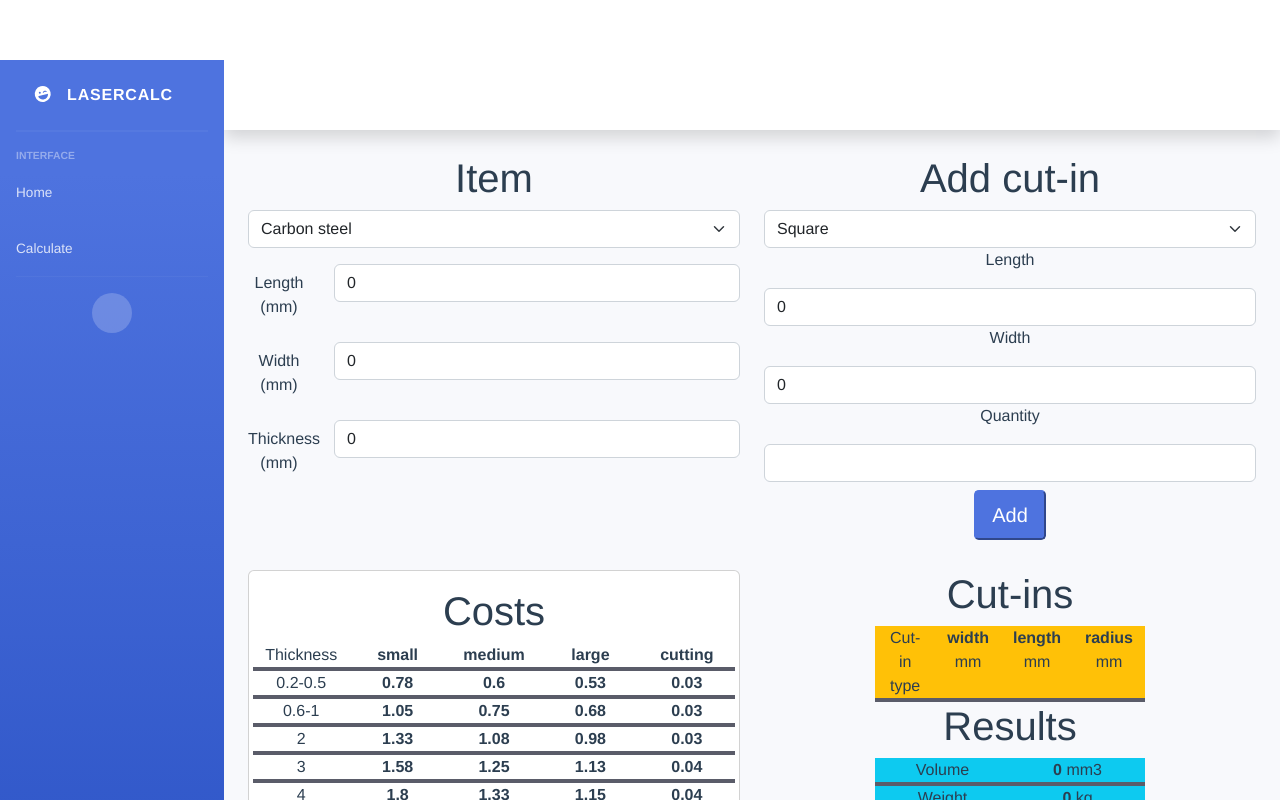
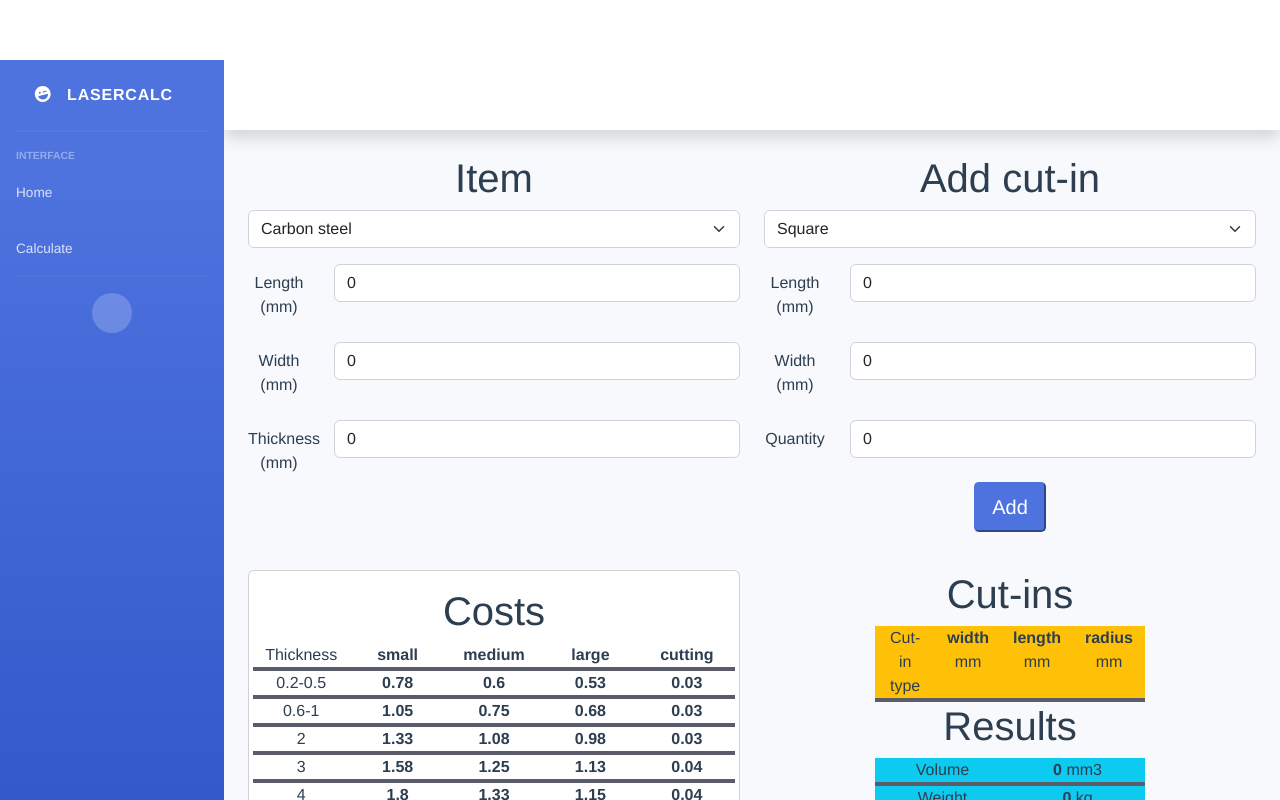
Before and after one commit to Pinusar/lasercalc, a Vue app: page /#/calc in a window 1280 px wide. Shown: the top 800 px of the page. Built offline with nearby package versions, Linux system fonts and the light colour scheme.

Commit message:
improve design for cut-ins input

```diff
--- a/src/components/LaserCalculation.vue
+++ b/src/components/LaserCalculation.vue
@@ -1,6 +1,8 @@
 <template>
   <div class="hello">
     <div class="row">
+
+<!--      ITEM-->
       <div class="col-6 mb-5">
         <h1>Item</h1>
 
@@ -35,6 +37,7 @@
         <br>
       </div>
 
+<!--      CUT-INS-->
       <div class="col-6">
         <h1>Add cut-in</h1>
         <select v-model="cutInType" class="form-select">
@@ -42,18 +45,34 @@
           <option>Square</option>
         </select>
         <div v-if="cutInType === 'Square'">
-          <p>Length</p>
-          <input v-model="cutInLength" class="form-control" type="number">
-          <p>Width</p>
-          <input v-model="cutInWidth" class="form-control" type="number">
+          <div class="form-group row mt-3">
+            <label for="cutInLength" class="col-sm-2 col-form-label">Length (mm)</label>
+            <div class="col-sm-10">
+              <input class="form-control" type="text" v-model="cutInLength" id="cutInLength" @input="removePrecedingZero('cutInLength')">
+            </div>
+          </div>
+          <div class="form-group row mt-3">
+            <label for="cutInWidth" class="col-sm-2 col-form-label">Width (mm)</label>
+            <div class="col-sm-10">
+              <input class="form-control" type="text" v-model="cutInWidth" id="cutInWidth" @input="removePrecedingZero('cutInWidth')">
+            </div>
+          </div>
         </div>
         <div v-else-if="cutInType === 'Circle'">
-          <p>Radius</p>
-          <input v-model="cutInRadius" class="form-control" type="number">
+          <div class="form-group row mt-3">
+            <label for="cutInRadius" class="col-sm-2 col-form-label">Radius (mm)</label>
+            <div class="col-sm-10">
+              <input class="form-control" type="text" v-model="cutInRadius" id="cutInRadius" @input="removePrecedingZero('cutInRadius')">
+            </div>
+          </div>
         </div>
 
-        <p>Quantity</p>
-        <input class="form-control" type="number">
+        <div class="form-group row mt-3">
+          <label for="cutInWidth" class="col-sm-2 col-form-label">Quantity</label>
+          <div class="col-sm-10">
+            <input class="form-control" type="text" v-model="cutInWidth" id="cutInWidth" @input="removePrecedingZero('cutInWidth')">
+          </div>
+        </div>
         <button @click="addCutIn" class="btn-lg btn-primary m-2">Add</button>
       </div>
     </div>
```
